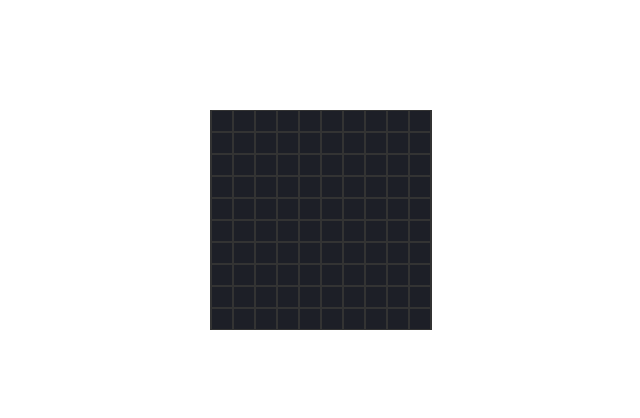
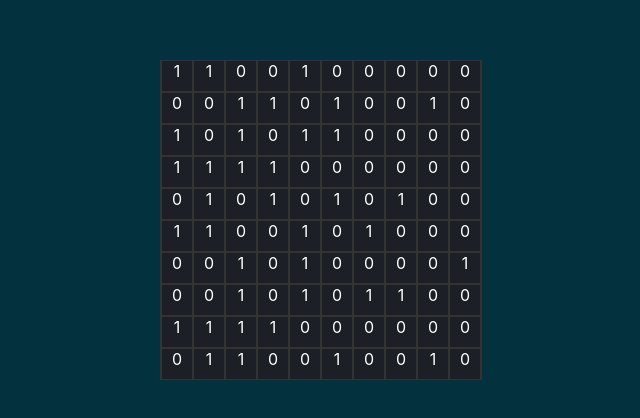
Before and after one commit to JulioCesarCeron/Minesweeper, a React (Create React App) app: page / in a window 1280 px wide. Shown: the part 180-598 px from the top of the page, without its empty margins (319-959 px from the left). Built offline with nearby package versions, Linux system fonts and the light colour scheme.

Commit message:
generate bombs

```diff
--- a/src/App.js
+++ b/src/App.js
@@ -1,25 +1,13 @@
-import React, { useState, useEffect } from "react";
+import React, { useState } from "react";
 import id from "shortid";
 import { ThemeProvider } from "styled-components";
 
-import { Row, Col, Container , Wrapper} from "./AppStyle";
+import { Row, Container, Wrapper } from "./AppStyle";
+import Item from "./components/Item";
+import { initGrid } from "./utils/initGrid";
 
 function App() {
-  const [grid, setGrid] = useState(initGrid());
-
-  function initGrid() {
-    let line = [];
-    let matrix = [];
-    for (let index = 0; index < 10; index++) {
-      line.push(0);
-    }
-
-    for (let index = 0; index < 10; index++) {
-      matrix.push(line);
-    }
-
-    return matrix;
-  }
+  const [grid] = useState(initGrid(10));
 
   /*   useEffect(() => {
     initGrid();
@@ -29,10 +17,15 @@ function App() {
     <ThemeProvider theme={{}}>
       <Wrapper>
         <Container>
-          {grid.map(line => (
+          {grid.map((line, indexLine) => (
             <Row key={id.generate()}>
-              {line.map(column => (
-                <Col key={id.generate()} />
+              {line.map((item, indexColumn) => (
+                <Item
+                  key={id.generate()}
+                  indexLine={indexLine}
+                  indexColumn={indexColumn}
+                  item={item}
+                />
               ))}
             </Row>
           ))}
--- a/src/AppStyle.js
+++ b/src/AppStyle.js
@@ -1,32 +1,23 @@
 import styled from 'styled-components';
+
+export const Wrapper = styled.div`
+  height: 100%;
+  display: flex;
+  justify-content: center;
+  align-items: center;
+  flex-direction: column;
+`;
+
+export const Container = styled.div`
+  margin: 0 auto;
+  text-align: center;
+`;
 
 export const Row = styled.div`
   display: flex;
   flex-direction: row;
   color: #fff;
   background: #333;
-  height: 20px;
+  height: 30px;
   padding: 1px;
 `;
-
-export const Col = styled.div`
-  display: flex;
-  flex-direction: column;
-  color: #fff;
-  background: #1d1f27;
-  width: 20px;
-  height: 20px;
-  margin: 0 1px;
-`;
-
-export const Wrapper = styled.div`
-  height: 100%;
-  display: flex;
-  justify-content: center;
-  align-items: center;
-`;
-
-export const Container = styled.div`
-  margin: 0 auto;
-  text-align: center;
-`;
--- /dev/null
+++ b/src/components/Item.js
@@ -0,0 +1,9 @@
+import React from 'react';
+import {ItemSquare} from './ItemStyle'
+
+export default function Item({indexLine, indexColumn, item}) {
+
+  return (
+    <ItemSquare>{item.bomb}</ItemSquare>
+  )
+}
--- /dev/null
+++ b/src/components/ItemStyle.js
@@ -0,0 +1,11 @@
+import styled from 'styled-components';
+
+export const ItemSquare = styled.div`
+  display: flex;
+  flex-direction: column;
+  color: #fff;
+  background: #1d1f27;
+  width: 30px;
+  height: 30px;
+  margin: 0 1px;
+`;
--- a/src/index.css
+++ b/src/index.css
@@ -5,6 +5,7 @@ body {
     sans-serif;
   -webkit-font-smoothing: antialiased;
   -moz-osx-font-smoothing: grayscale;
+  background: #03323e;
 }
 
 html, body, #root {
--- /dev/null
+++ b/src/utils/initGrid.js
@@ -0,0 +1,24 @@
+function generateLine(size) {
+  const maxBombs = parseInt((size * 30) / 100, 10);
+  let countBombs = 0;
+  let line = [];
+
+  for (let index = 0; index < size; index++) {
+    const bomb = countBombs <= maxBombs ? Math.floor(Math.random() * 2) : 0;
+    bomb === 1 && (countBombs += 1);
+    line.push({ bomb, active: 0 });
+  }
+
+  return line;
+}
+
+export function initGrid(size) {
+  let matrix = [];
+
+  for (let index = 0; index < size; index++) {
+    matrix.push(generateLine(size));
+  }
+
+  console.log("matrix", matrix);
+  return matrix;
+}
```
Also changed, not shown: src/assets/bomb-explosion.svg (added).
